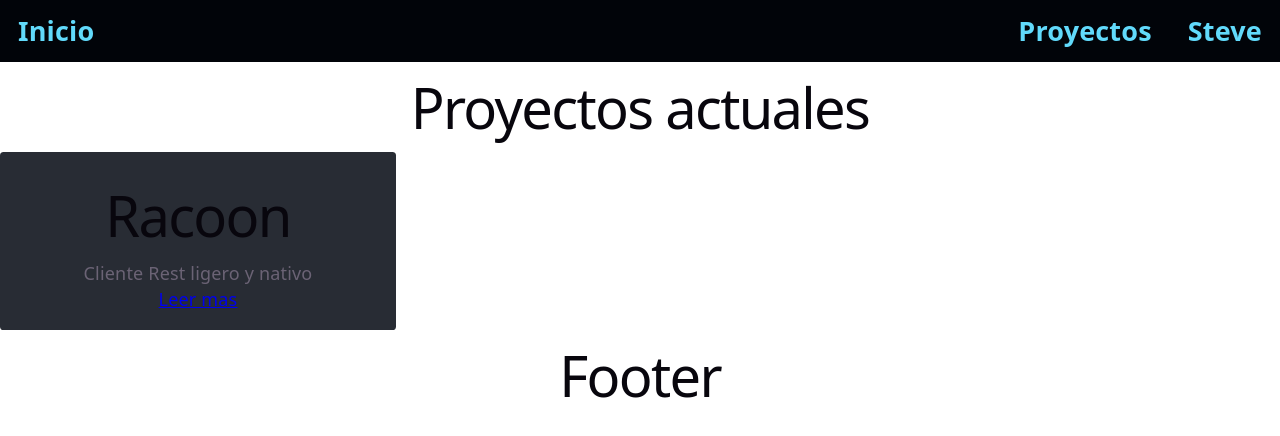
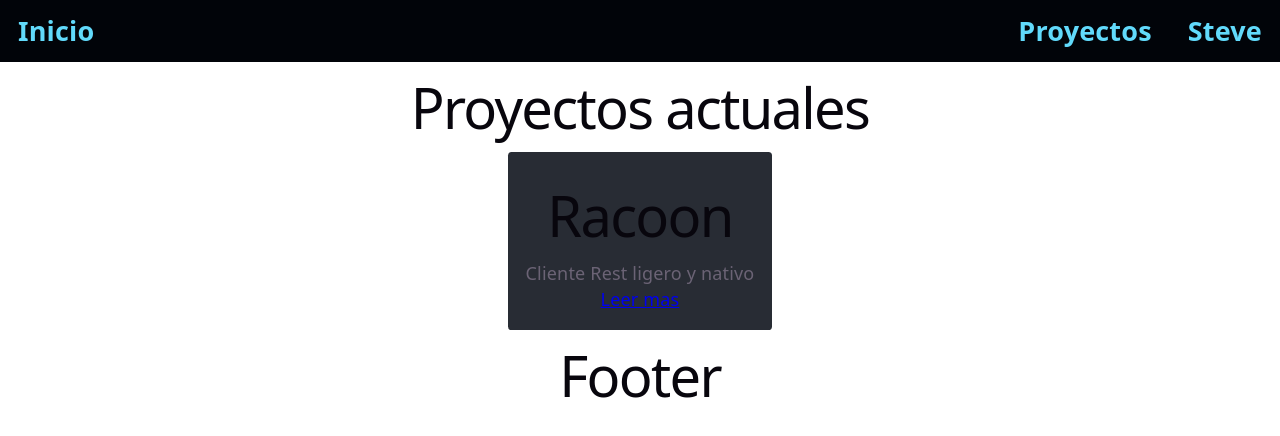
Before and after one commit to SteveBartmoss/projectStreetKid, a React (Vite) app: page /projects in a window 1280 px wide. Shown: the top 436 px of the page. Built offline with nearby package versions, Linux system fonts and the light colour scheme.

Commit message:
feat: Se implemento un componente box y una card

```diff
--- a/src/pages/projects.jsx
+++ b/src/pages/projects.jsx
@@ -1,5 +1,6 @@
 import { NavLink } from "react-router-dom";
 import { Card } from "../components/card/card";
+import { Box } from "../components/containers/containers";
 
 
 export function Projects(){
@@ -9,7 +10,14 @@ export function Projects(){
             <div>
                 <h1>Proyectos actuales</h1>
             </div>
-            <div>
+            <Box styles={{
+                display: "flex",
+                flexDirection: "row",
+                maxWidth: "70%",
+                margin: "auto",
+                justifyContent: "center",
+                alignItems: "center"
+            }}>
                 <Card>
                     <h1>Racoon</h1>
                     <p>
@@ -18,7 +26,7 @@ export function Projects(){
 
                     <NavLink to={"/raccoon"}>Leer mas</NavLink>
                 </Card>
-            </div>
+            </Box>
         </div>
     )
 
```
